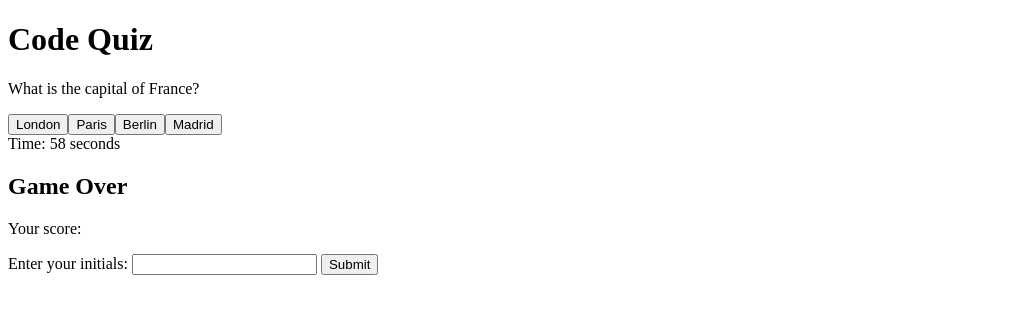
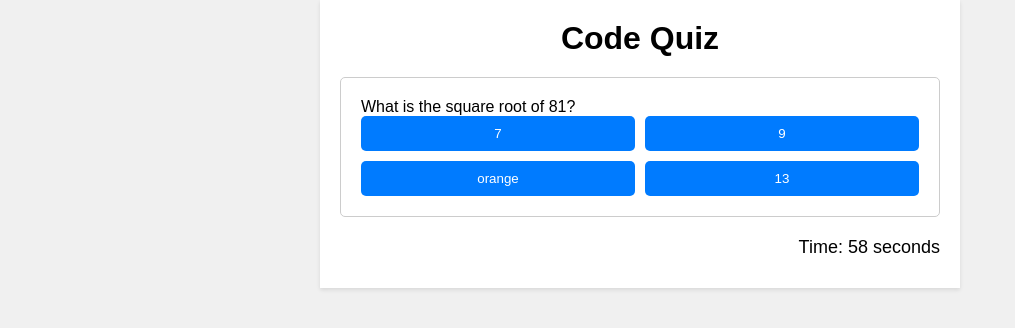
Before and after one commit to pineonline10/Quiz-Site, a plain HTML site: page index.html in a window 1280 px wide. Both pictures are taken after a click on the button "Start Quiz". Shown: the whole page, without its empty margins (0-1015 px from the left). Drawn offline with Linux system fonts and the light colour scheme.

Commit message:
added css style, added new questionsand answers, added correction to function so that next question appears after first is answered, added end game function to bring it all to an end once the timer or questions run out.

```diff
--- a/index.html
+++ b/index.html
@@ -4,7 +4,7 @@
     <meta charset="UTF-8">
     <meta name="viewport" content="width=device-width, initial-scale=1.0">
     <title>Code Quiz</title>
-    <link rel="stylesheet" href="styles.css">
+    <link rel="stylesheet" href="./style.css">
 </head>
 <body>
     <div class="quiz-container">
--- a/script.js
+++ b/script.js
@@ -9,23 +9,26 @@ const initialsInput = document.getElementById("initials");
 const submitBtn = document.getElementById("submitBtn");
 
 const quizData = [
-    // Add your quiz questions and answers here
     {
-        question: "What is the capital of France?",
-        options: ["London", "Paris", "Berlin", "Madrid"],
+        question: "What is the square root of 81?",
+        options: ["7", "9", "orange", "13"],
         answer: 1
     },
     {
-        question: "Which planet is known as the Red Planet?",
-        options: ["Mars", "Earth", "Venus", "Jupiter"],
+        question: "What is the best video game of the last decade?",
+        options: ["Baldur's Gate 3", "Roblox", "Assassin's Creed", "Destiny"],
         answer: 0
     },
     {
-        question: "In which year did World War II end?",
-        options: ["1941", "1945", "1939", "1950"],
-        answer: 1
+        question: "Where does the Muffin Man live?",
+        options: ["221B Baker Street", "Rancho Cucamonga", "Pleasantville", "Drury Lane"],
+        answer: 3
     },
-    // Add more questions as needed
+    {
+        question: "What is the longest recorded flight of a chicken?",
+        options: ["10 secs", "3 mins", "13 secs", "some say he's still up there"],
+        answer: 2
+    }
 ];
 
 let currentQuestionIndex = 0;
@@ -49,7 +52,6 @@ function updateTimer() {
 }
 
 function loadQuestion() {
-    // Load and display question logic
     const currentQuestion = quizData[currentQuestionIndex];
     questionEl.textContent = currentQuestion.question;
 
@@ -61,24 +63,29 @@ function loadQuestion() {
         optionsEl.appendChild(optionBtn);
     });
 
-    resultEl.textContent = ""; // Clear any previous result messages
+    resultEl.textContent = "";
     nextBtn.style.display = "none";
 }
 
 function checkAnswer(selectedIndex) {
-    // Check answer logic
     const currentQuestion = quizData[currentQuestionIndex];
     if (selectedIndex === currentQuestion.answer) {
         resultEl.textContent = "Correct!";
     } else {
         resultEl.textContent = "Wrong! -10 seconds";
-        timeLeft -= 10; // Subtract 10 seconds for incorrect answer
+        timeLeft -= 10;
         if (timeLeft < 0) {
             timeLeft = 0;
         }
-        timerElement.textContent = timeLeft;
+        timerEl.textContent = timeLeft;
     }
-    nextBtn.style.display = "block";
+
+    currentQuestionIndex++;
+    if (currentQuestionIndex < quizData.length) {
+        loadQuestion();
+    } else {
+        endQuiz();
+    }
 }
 function saveScore() {
     const initials = initialsInput.value.trim();
@@ -87,14 +94,17 @@ function saveScore() {
         scores.push({ initials, score: timeLeft });
         localStorage.setItem("scores", JSON.stringify(scores));
 
-        // Display high scores (optional)
-        // const highScoresList = document.getElementById("high-scores-list");
-        // highScoresList.innerHTML = scores.map(score => `<li>${score.initials}: ${score.score}</li>`).join("");
+    const highScoresList = document.getElementById("high-scores-list");
+    highScoresList.innerHTML = scores.map(score => `<li>${score.initials}: ${score.score}</li>`).join("");
     }
 }
 
 function endQuiz() {
-    // End quiz logic
+    clearInterval(timerInterval);
+    questionEl.textContent = "Quiz Over!";
+    optionsEl.innerHTML = "";
+    scoreContainer.style.display = "block";
+    finalScoreEl.textContent = timeLeft;
 }
 
 startBtn.addEventListener("click", startQuiz);
--- a/style.css
+++ b/style.css
@@ -0,0 +1,75 @@
+/* Reset default margin and padding */
+body, h1, p, ul {
+    margin: 0;
+    padding: 0;
+}
+
+/* Apply some basic styling */
+body {
+    font-family: Arial, sans-serif;
+    background-color: #f0f0f0;
+}
+
+.quiz-container {
+    max-width: 600px;
+    margin: 0 auto;
+    padding: 20px;
+    background-color: #fff;
+    box-shadow: 0 2px 4px rgba(0, 0, 0, 0.1);
+}
+
+h1 {
+    text-align: center;
+    margin-bottom: 20px;
+}
+
+#question-container {
+    padding: 20px;
+    border: 1px solid #ccc;
+    border-radius: 5px;
+    margin-bottom: 20px;
+}
+
+.options {
+    display: grid;
+    grid-template-columns: repeat(2, 1fr);
+    gap: 10px;
+}
+
+button {
+    display: block;
+    width: 100%;
+    padding: 10px;
+    border: none;
+    border-radius: 5px;
+    background-color: #007bff;
+    color: #fff;
+    cursor: pointer;
+}
+
+.result {
+    font-weight: bold;
+    margin-top: 10px;
+}
+
+#timer {
+    text-align: right;
+    font-size: 18px;
+    margin-bottom: 10px;
+}
+
+#score-container {
+    display: none;
+    text-align: center;
+    margin-top: 20px;
+}
+
+#submitBtn {
+    margin-top: 10px;
+    background-color: #28a745;
+}
+
+#high-scores-list {
+    list-style: none;
+    padding: 0;
+}
```
